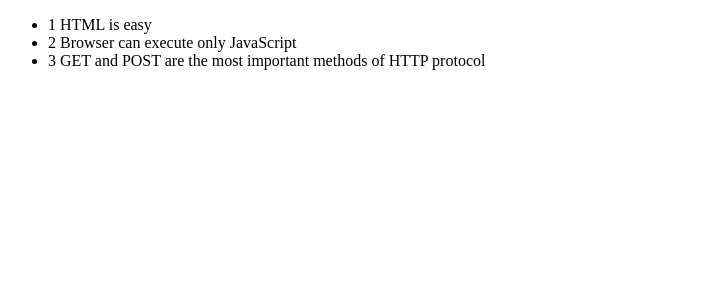
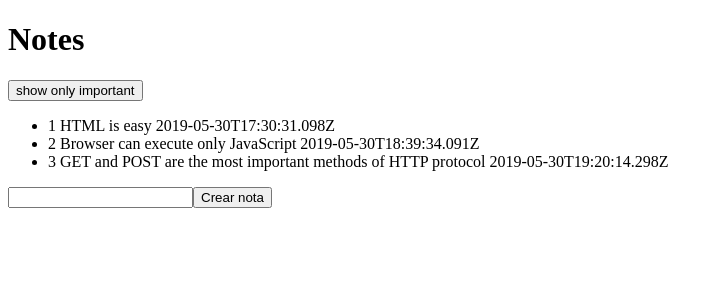
Before and after one commit to diegofernandoalayon/bootcamp_fullstackopen, a React (Create React App) app in the folder part1-react/: page / in a window 1280 px wide. Shown: the top 300 px of the page, without its empty margins (0-723 px from the left). Built offline with nearby package versions, Linux system fonts and the light colour scheme.

Commit message:
uso de formularios, filtro por importancia

```diff
--- a/part1-react/src/App.js
+++ b/part1-react/src/App.js
@@ -1,32 +1,50 @@
 import React from 'react'
+import {useState} from 'react'
 // import './estilos.css'
 
-const notes = [
-  {
-    id: 1,
-    content: 'HTML is easy',
-    date: '2019-05-30T17:30:31.098Z',
-    important: true
-  },
-  {
-    id: 2,
-    content: 'Browser can execute only JavaScript',
-    date: '2019-05-30T18:39:34.091Z',
-    important: false
-  },
-  {
-    id: 3,
-    content: 'GET and POST are the most important methods of HTTP protocol',
-    date: '2019-05-30T19:20:14.298Z',
-    important: true
+
+const App = (props) => {
+
+  const [notes,setNotes] = useState(props.notes)
+  const [newNote, setNewNote] = useState('')
+  const [showAll, setShowAll] = useState(true)
+  const handleChange = (event) =>{
+    setNewNote(event.target.value)
+    // const newNote = event.target.value
   }
-]
-const App = () => {
-return (
-  <ul>
-    {notes.map(note=><li key={note.id}>{note.id} {note.content}</li>)}
-  </ul>
-)
+
+  const handleSubmit = event =>{
+    event.preventDefault()
+    const noteToAddToState = {
+      id: notes.length + 1,
+      content: newNote,
+      date: new Date().toISOString(),
+      important: Math.random() < 0.5
+    }
+    // setNotes([...notes,noteToAddToState])
+    setNotes(notes.concat(noteToAddToState))
+    setNewNote('')
+  }
+  const handleShowAll = event =>{
+    setShowAll(()=>!showAll)
+  }
+  return (
+    <div>
+      <h1>Notes</h1>
+      <button onClick={handleShowAll}>{showAll?"show only important":'show all'}</button>
+      <ul>
+        {notes.filter(note=>{
+          if(showAll) return true
+          return note.important ===true
+        })
+        .map(note=><li key={note.id}>{note.id} {note.content} {note.date}</li>)}
+      </ul>
+      <form onSubmit={handleSubmit}>
+        <input type='text' onChange={handleChange} value={newNote}/>
+        <button >Crear nota</button>
+      </form>
+    </div>
+  )
 }
 
 export default App
--- a/part1-react/src/index.js
+++ b/part1-react/src/index.js
@@ -2,7 +2,29 @@
 import App from './App'
 
 
+const notes = [
+  {
+    id: 1,
+    content: 'HTML is easy',
+    date: '2019-05-30T17:30:31.098Z',
+    important: true
+  },
+  {
+    id: 2,
+    content: 'Browser can execute only JavaScript',
+    date: '2019-05-30T18:39:34.091Z',
+    important: false
+  },
+  {
+    id: 3,
+    content: 'GET and POST are the most important methods of HTTP protocol',
+    date: '2019-05-30T19:20:14.298Z',
+    important: true
+  }
+]
+
+
  ReactDOM.render(
-    <App />,
+    <App notes={notes}/>,
     document.getElementById('root')
   )
```
